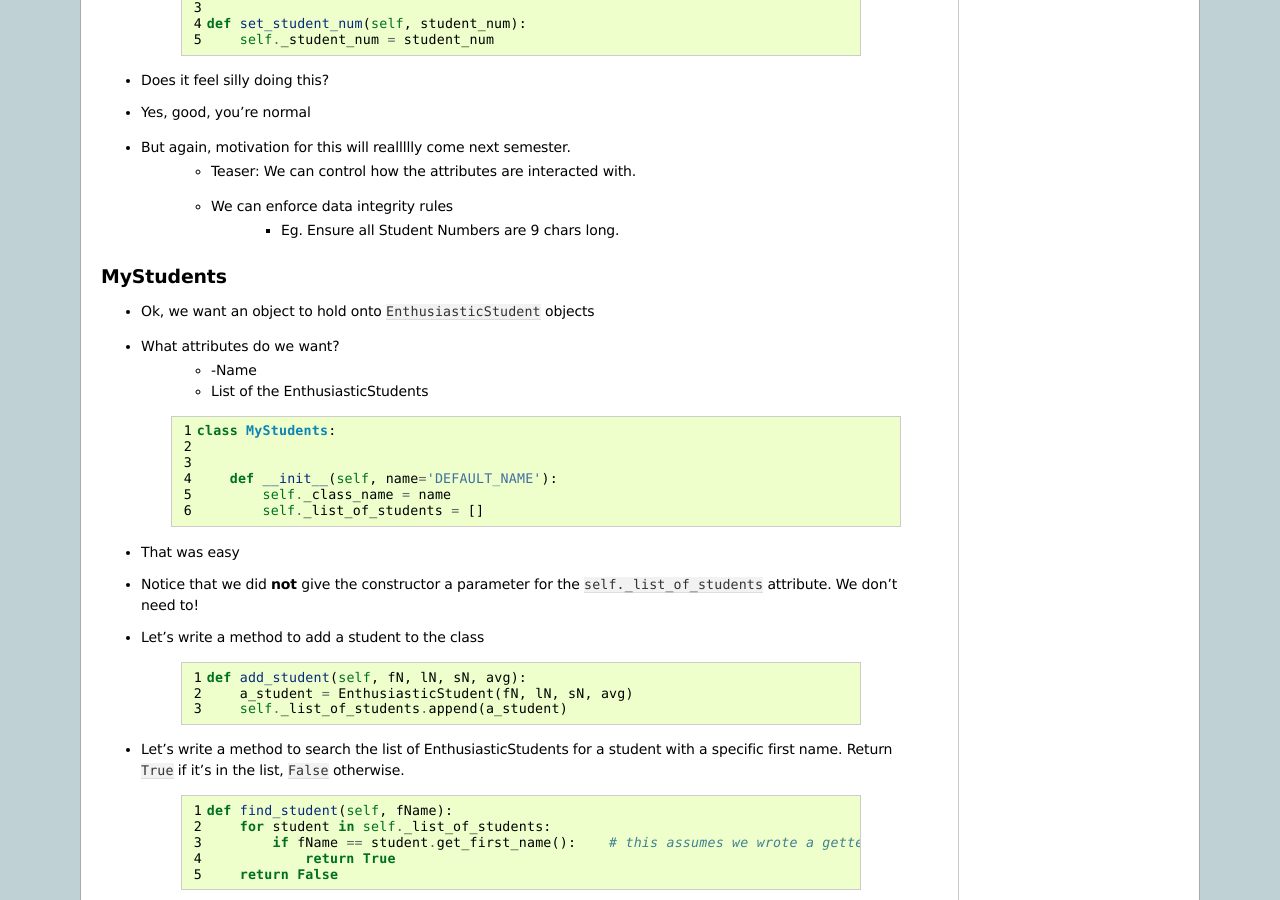
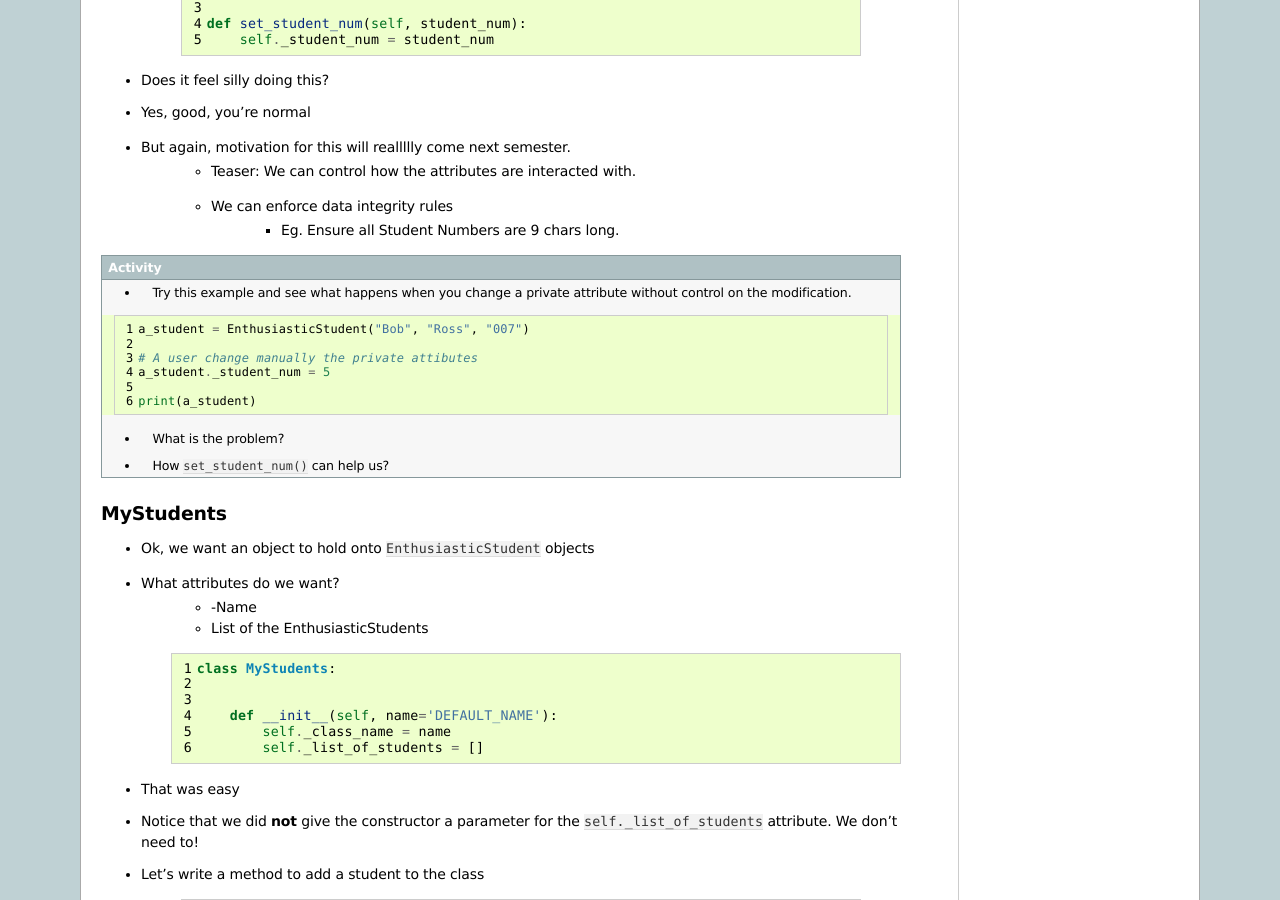
Before and after one commit to jameshughes89/cs101, a Sphinx documentation site: the page built from source/topic13b.rst, in a window 1280 px wide and 900 px high, scrolled down 2181 px. Built offline with Sphinx 7.4.7, drawn with Linux system fonts in a browser that asks for light colours.

Commit message:
Add an activity to Topic13b to illustrate the importance of Setters.

```diff
--- a/source/topic13b.rst
+++ b/source/topic13b.rst
@@ -133,6 +133,22 @@ Getters/Setters
     * We can enforce data integrity rules
         * Eg. Ensure all Student Numbers are 9 chars long.
 
+.. admonition:: Activity
+
+    * Try this example and see what happens when you change a private attribute without control on the modification.
+
+    .. code-block:: python
+            :linenos:
+
+            a_student = EnthusiasticStudent("Bob", "Ross", "007")
+
+            # A user change manually the private attibutes
+            a_student._student_num = 5
+
+            print(a_student)
+
+    * What is the problem?
+    * How ``set_student_num()`` can help us?
 
 
 MyStudents
```
